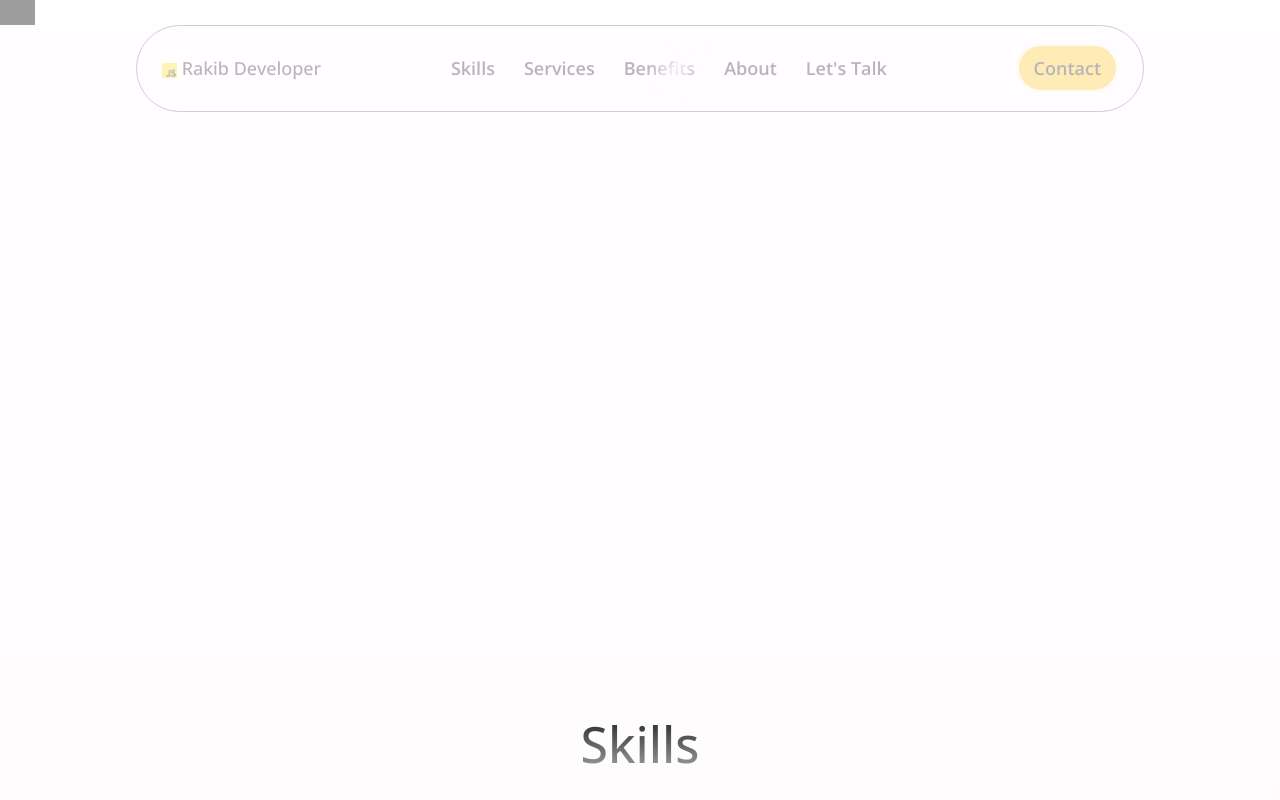
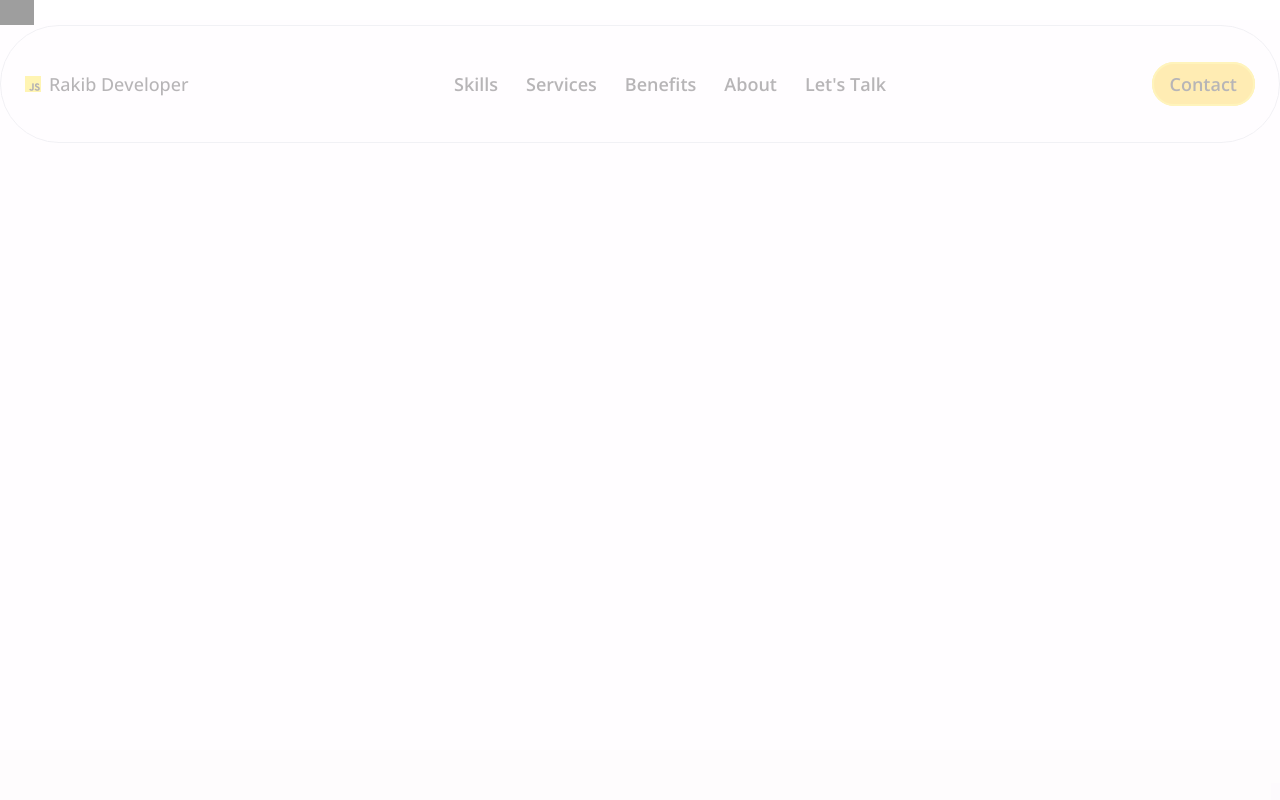
Before and after one commit to rakib00-dev/im-rakib, a React (Vite) app: page / in a window 1280 px wide. Shown: the top 800 px of the page. Built offline with nearby package versions, Linux system fonts and the light colour scheme; grey boxes are pictures that could not be loaded.

Commit message:
converted the header to tailwind css

```diff
--- a/src/Components/Header.jsx
+++ b/src/Components/Header.jsx
@@ -28,79 +28,99 @@ const Header = () => {
   }, []);
   return (
     <>
-      <div className="wrapper" id="navBarFix" ref={navBarFix}>
-        <nav id="nav">
-          <div className="blur"></div>
-          <div id="logo">
-            <a href="#">
-              <img src="./images/skills/js.png" alt="" loading="lazy" /> Rakib
-              Developer
+      <div
+        class="relative -top-24 z-20 transition-opacity duration-1000 opacity-30"
+        id="navBarFix"
+        ref={navBarFix}
+      >
+        <nav
+          id="nav"
+          class="relative flex justify-between items-center px-6 py-4 mt-5 border border-gray-300 rounded-full overflow-hidden"
+        >
+          <div class="absolute inset-0 bg-white opacity-50 backdrop-blur-md z-[-1]"></div>
+          <div id="logo" class="text-lg font-medium">
+            <a href="#" class="flex items-center">
+              <img
+                src="./images/skills/js.png"
+                alt=""
+                class="h-4 w-4 mr-2"
+                loading="lazy"
+              />
+              Rakib Developer
             </a>
           </div>
           <div id="menu">
-            <ul id="menuUl">
-              <li className="menuLi">
+            <ul class="flex justify-center items-center gap-7">
+              <li class="relative py-7 text-lg font-semibold cursor-pointer transition-all duration-300 hover:text-yellow-500">
                 <a href="#skills-section">Skills</a>
               </li>
-              <li className="menuLi">
+              <li class="relative py-7 text-lg font-semibold cursor-pointer transition-all duration-300 hover:text-yellow-500">
                 <a href="#services-section">Services</a>
               </li>
-              <li className="menuLi">
+              <li class="relative py-7 text-lg font-semibold cursor-pointer transition-all duration-300 hover:text-yellow-500">
                 <a href="#benefits-section">Benefits</a>
               </li>
-              <li className="menuLi">
+              <li class="relative py-7 text-lg font-semibold cursor-pointer transition-all duration-300 hover:text-yellow-500">
                 <a href="#about-section">About</a>
               </li>
-              <li className="menuLi">
+              <li class="relative py-7 text-lg font-semibold cursor-pointer transition-all duration-300 hover:text-yellow-500">
                 <a href="#footer">Let's Talk</a>
               </li>
             </ul>
           </div>
           <div id="contact">
-            <a href="#footer">Contact</a>
+            <a
+              href="#footer"
+              class="text-lg py-2 px-4 bg-yellow-400 text-black font-semibold rounded-full border-2 border-yellow-300 transition-all duration-300 hover:bg-yellow-500 hover:text-white"
+            >
+              Contact
+            </a>
           </div>
         </nav>
       </div>
-      <header id="header-section" ref={header_section}>
-        <div className="wrapper">
-          <div id="headerContent">
-            <div id="header-img">
-              <div id="header-img-contianer">
+
+      <header
+        id="header-section"
+        ref={header_section}
+        class="relative -top-[500px] pt-0 transition-opacity duration-2000 opacity-0"
+      >
+        <div class="wrapper px-6 py-16 flex justify-between items-center">
+          <div
+            id="header-img"
+            class="relative flex justify-center items-center w-96 h-96 rounded-full border border-gray-500 bg-white shadow-md"
+          >
+            <div
+              id="header-img-contianer"
+              class="w-full h-full flex justify-center items-center overflow-hidden rounded-full"
+            >
               <img
                 id="profile"
                 src="./images/profile.png"
                 alt=""
+                class="h-[450px] mask-image-gradient"
                 loading="lazy"
               />
             </div>
-              {/* <img
-                id="cloud1"
-                src="./images/white-cloud.png"
-                alt=""
-                loading="lazy"
-              />
-              <img
-                id="cloud2"
-                src="./images/white-cloud2.png"
-                alt=""
-                loading="lazy"
-              /> */}
           </div>
-            <div id="header-para">
-              <h1>Hi, It's Rakib</h1>
-              <h2>
-                I'm a <span></span>
+          <div id="header-para" class="w-[43%] relative">
+            <h1 class="text-5xl mb-0 mask-image-gradient">Hi, It's Rakib</h1>
+            <h2 class="text-3xl relative">
+              I'm a <span class="text-yellow-500">Website Developer</span>
             </h2>
-              <p>
-                A website developer who love to build website. I specialize in
+            <p class="text-gray-600 mask-image-gradient">
+              A website developer who loves to build websites. I specialize in
               creating responsive and user-friendly websites tailored to meet
               your unique needs. My services include website design, front-end
               and back-end development, and ongoing maintenance to ensure
               optimal performance.
             </p>
-              <div id="contact">
-                <a href="#footer">Hire Me</a>
-              </div>
+            <div id="contact" class="mt-10">
+              <a
+                href="#footer"
+                class="bg-white text-yellow-500 font-semibold py-2 px-4 rounded-full border-3 border-yellow-300 shadow-lg transition-all duration-300 hover:bg-yellow-500 hover:text-white"
+              >
+                Hire Me
+              </a>
             </div>
           </div>
         </div>
--- a/src/Components/header.css
+++ b/src/Components/header.css
@@ -1,5 +1,5 @@
 /* header section ⬇️ */
-
+/*
 #navBarFix {
   position: relative;
   top: -106px;
@@ -373,5 +373,5 @@ nav#nav {
   color: var(--yellow);
   box-shadow: 0px 0px 20px -6px #b4b4b4;
   border: 3px solid var(--yellow-lite);
-}
+} */
 /* header section ⬆️ */
```
Lines whose indentation alone changed are shown as unchanged.
